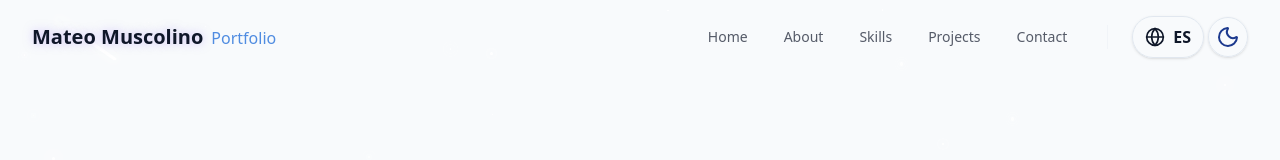
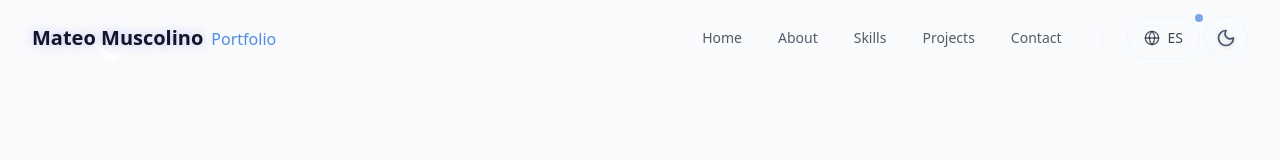
Before and after one commit to MateoMuscolino/portfolio-personal, a React (Vite) app: page / in a window 1280 px wide. Shown: the top 160 px of the page. Built offline with nearby package versions, Linux system fonts and the light colour scheme.

Commit message:
Mejorar los componentes de cambio de idioma y tema: optimizar estilos, añadir efectos visuales y mejorar la accesibilidad

```diff
--- a/src/components/LanguageToggle.jsx
+++ b/src/components/LanguageToggle.jsx
@@ -1,21 +1,38 @@
 import React from "react";
 import useLanguage from "../context/useLanguage";
-import { Globe } from "lucide-react";
+import { Globe } from 'lucide-react';
 
-const LanguageToggle = () => {
+const LanguageToggleImproved = () => {
   const { language, toggleLanguage } = useLanguage();
 
   return (
     <button
       onClick={toggleLanguage}
-      className="flex items-center gap-2 px-3 py-2 rounded-full border border-border bg-background/80 hover:bg-primary/10 transition-colors duration-200 shadow-sm focus:outline-none focus:ring-2 focus:ring-primary"
+      className="group relative flex items-center gap-2 px-4 py-2.5 rounded-full
+               bg-background/60 backdrop-blur-xl border border-border/30
+               hover:bg-primary/10 hover:border-primary/30 hover:shadow-lg hover:shadow-primary/20
+               transition-all duration-500 ease-out
+               focus:outline-none focus:ring-2 focus:ring-primary/50 focus:ring-offset-2 focus:ring-offset-background
+               active:scale-95"
       aria-label={language === "en" ? "Switch to Spanish" : "Cambiar a inglés"}
       title={language === "en" ? "Switch to Spanish" : "Cambiar a inglés"}
     >
-      <Globe className="h-5 w-5" />
-      <span className="font-semibold">{language === "en" ? "ES" : "EN"}</span>
+      {/* efecto de brillo de fondo */}
+      <div className="absolute inset-0 rounded-full bg-gradient-to-r from-primary/0 via-primary/5 to-primary/0
+                    opacity-0 group-hover:opacity-100 transition-opacity duration-500" />
+
+      {/* contenido del botón */}
+      <div className="relative z-10 flex items-center gap-2">
+        <Globe className="h-4 w-4 text-foreground/70 group-hover:text-primary transition-all duration-300 group-hover:rotate-12" />
+        <span className="font-medium text-sm text-foreground/80 group-hover:text-primary transition-colors duration-300">
+          {language === "en" ? "ES" : "EN"}
+        </span>
+      </div>
+
+      {/* indicador de idioma activo */}
+      <div className="absolute -top-1 -right-1 w-2 h-2 bg-primary rounded-full opacity-60 animate-pulse" />
     </button>
   );
 };
 
-export default LanguageToggle;
+export default LanguageToggleImproved;
--- a/src/components/ThemeToggle.jsx
+++ b/src/components/ThemeToggle.jsx
@@ -1,8 +1,7 @@
 import { Moon, Sun } from 'lucide-react';
-import React, { useEffect, useState } from 'react'
+import React, { useEffect, useState } from 'react';
 
-
-const ThemeToggle = () => {
+const ThemeToggleImproved = () => {
     const [isDarkMode, setIsDarkMode] = useState(false);
 
     useEffect(() => {
@@ -14,29 +13,52 @@ const ThemeToggle = () => {
             localStorage.setItem("theme", "light");
             setIsDarkMode(false);
         }
-    }, [])
+    }, []);
 
     const toggleTheme = () => {
         if (isDarkMode) {
             document.documentElement.classList.remove('dark');
             localStorage.setItem("theme", "light");
             setIsDarkMode(false);
-
         } else {
             document.documentElement.classList.add('dark');
             localStorage.setItem("theme", "dark");
             setIsDarkMode(true);
         }
-    }
+    };
 
     return (
         <button
             onClick={toggleTheme}
-            className="flex items-center justify-center w-10 h-10 rounded-full border border-border bg-background/80 hover:bg-primary/10 transition-colors duration-200 shadow-sm focus:outline-none focus:ring-2 focus:ring-primary"
+            className="group relative flex items-center justify-center w-11 h-11 rounded-full
+                     bg-background/60 backdrop-blur-xl border border-border/30
+                     hover:bg-primary/10 hover:border-primary/30 hover:shadow-lg hover:shadow-primary/20
+                     transition-all duration-500 ease-out
+                     focus:outline-none focus:ring-2 focus:ring-primary/50 focus:ring-offset-2 focus:ring-offset-background
+                     active:scale-95"
+            aria-label={isDarkMode ? "Switch to light mode" : "Switch to dark mode"}
         >
-            {isDarkMode ? <Sun className='h-6 w-6 text-yellow-300' /> : <Moon className='h-6 w-6 text-blue-900' />}
+            {/* Efecto de brillo de fondo */}
+            <div className="absolute inset-0 rounded-full bg-gradient-to-r from-primary/0 via-primary/5 to-primary/0
+                          opacity-0 group-hover:opacity-100 transition-opacity duration-500" />
+
+            {/* Ícono con animación */}
+            <div className="relative z-10 transition-transform duration-500 group-hover:scale-110">
+                {isDarkMode ? (
+                    <Sun className="h-5 w-5 text-yellow-400 drop-shadow-sm transition-colors duration-300 group-hover:text-yellow-300" />
+                ) : (
+                    <Moon className="h-5 w-5 text-slate-600 drop-shadow-sm transition-colors duration-300 group-hover:text-primary" />
+                )}
+            </div>
+
+            {/* Efecto de partículas en hover */}
+            <div className="absolute inset-0 rounded-full opacity-0 group-hover:opacity-100 transition-opacity duration-500">
+                <div className="absolute top-1 left-2 w-0.5 h-0.5 bg-primary rounded-full animate-pulse" />
+                <div className="absolute top-2 right-1 w-0.5 h-0.5 bg-primary rounded-full animate-pulse delay-100" />
+                <div className="absolute bottom-1 left-1 w-0.5 h-0.5 bg-primary rounded-full animate-pulse delay-200" />
+            </div>
         </button>
-    )
-}
+    );
+};
 
-export default ThemeToggle
+export default ThemeToggleImproved;
```
